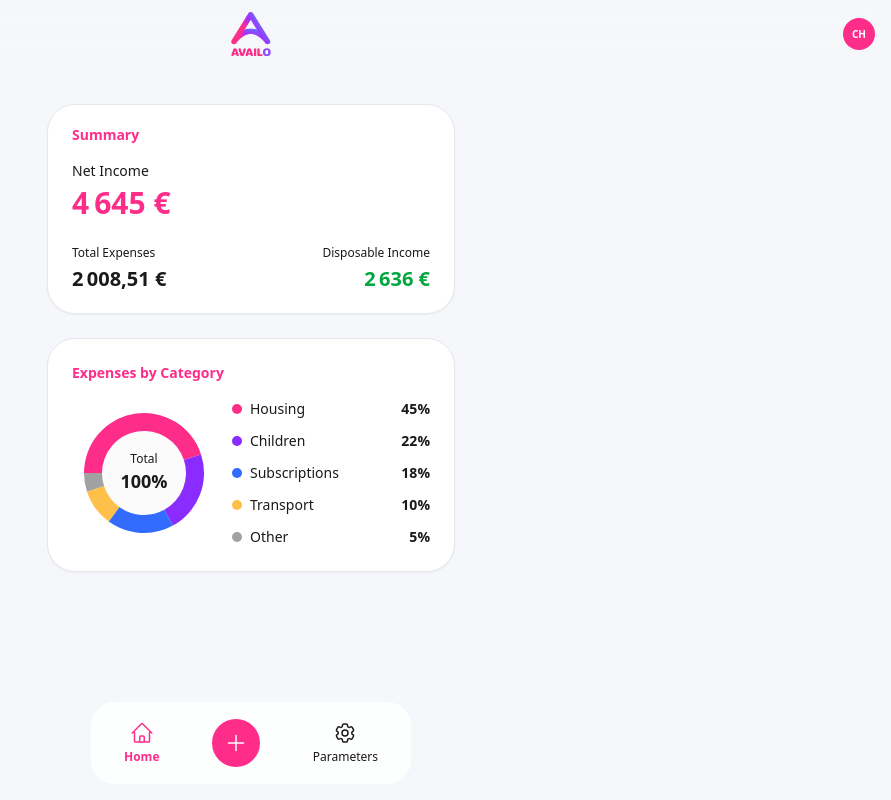
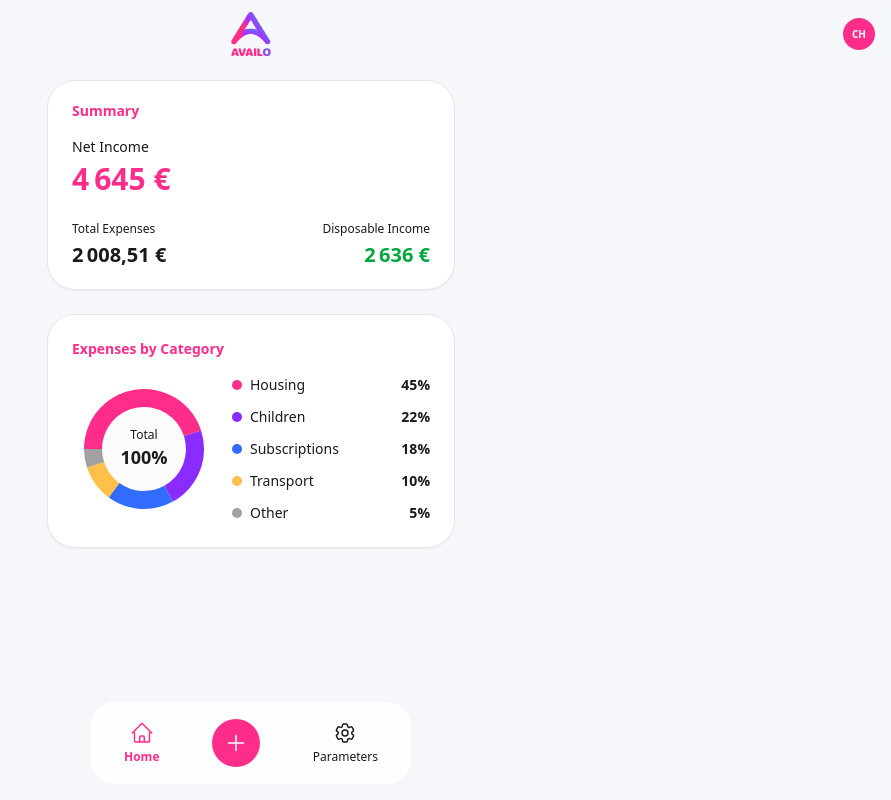
Before and after one commit to cyberchrix/flowcash, a Next.js app: page / in a window 1280 px wide. Shown: the whole page, without its empty margins (389-1280 px from the left). Built offline with nearby package versions, Linux system fonts and the light colour scheme.

Commit message:
Adjust padding in main section for improved layout

```diff
--- a/src/app/page.tsx
+++ b/src/app/page.tsx
@@ -31,7 +31,7 @@ export default function Home() {
     <div className="mx-auto flex min-h-screen max-w-md flex-col px-5 bg-flowBg">
       <Header />
 
-      <main className="flex-1 space-y-6 pt-26 pb-28">
+      <main className="flex-1 space-y-6 pt-20 pb-28">
         <SummaryCard
           salaryNet={salaryNet}
           totalExpenses={totalExpenses}
```
